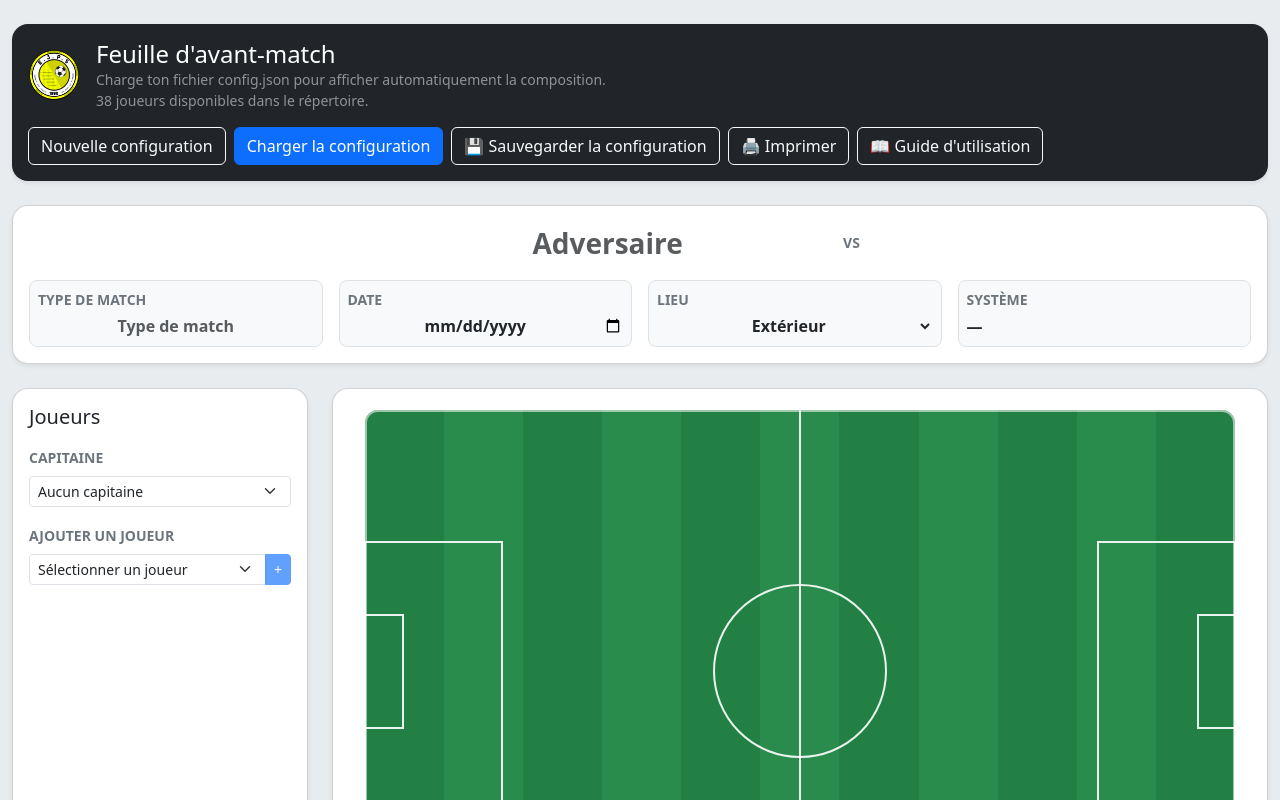
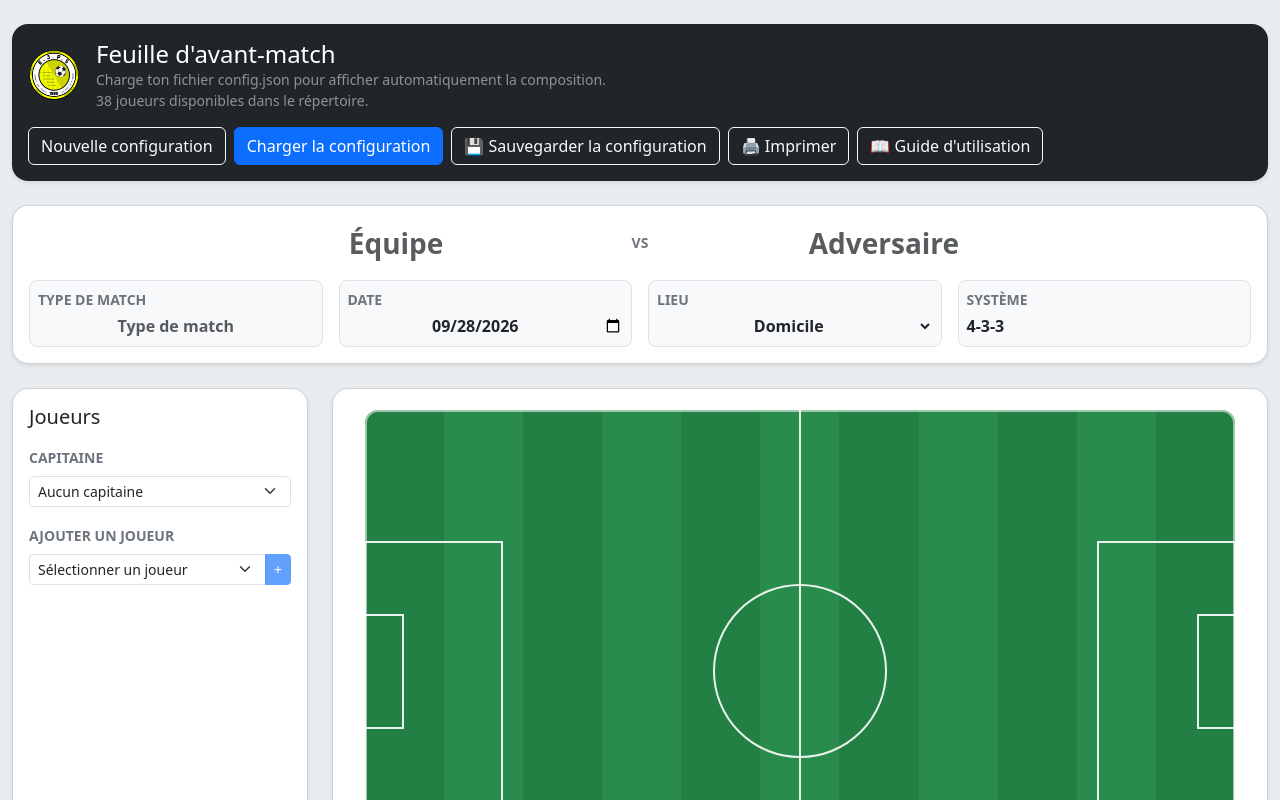
Before and after one commit to maxcl10/CoachBoard, an Angular app: page / in a window 1280 px wide. Both pictures are taken after a click on the button "Nouvelle configuration". Shown: the top 800 px of the page. Built offline with nearby package versions, Linux system fonts and the light colour scheme.

Commit message:
feat: implement editable team input with update functionality

```diff
--- a/src/app/app.html
+++ b/src/app/app.html
@@ -31,7 +31,16 @@
       <div class="d-flex align-items-center justify-content-center gap-4 mb-3">
         <div class="fs-3 fw-bold">
           @if (config().home) {
-            <span>{{ config().team }}</span>
+            <label class="visually-hidden" for="teamInput">Équipe</label>
+            <input
+              id="teamInput"
+              class="editable-field fs-3 fw-bold text-center d-print-none"
+              type="text"
+              [value]="config().team"
+              (change)="updateTeam($event)"
+              placeholder="Équipe"
+            />
+            <span class="d-none d-print-inline">{{ config().team || '—' }}</span>
           } @else {
             <label class="visually-hidden" for="opponentInput">Adversaire</label>
             <input
@@ -59,7 +68,16 @@
             />
             <span class="d-none d-print-inline">{{ config().opponent || '—' }}</span>
           } @else {
-            <span>{{ config().team }}</span>
+            <label class="visually-hidden" for="teamInput">Équipe</label>
+            <input
+              id="teamInput"
+              class="editable-field fs-3 fw-bold text-center d-print-none"
+              type="text"
+              [value]="config().team"
+              (change)="updateTeam($event)"
+              placeholder="Équipe"
+            />
+            <span class="d-none d-print-inline">{{ config().team || '—' }}</span>
           }
         </div>
       </div>
--- a/src/app/app.ts
+++ b/src/app/app.ts
@@ -154,6 +154,11 @@ export class App {
       : `Joueur ${player.playerId}`;
   }
 
+  protected updateTeam(event: Event): void {
+    const value = (event.target as HTMLInputElement).value;
+    this.config.update((config) => ({ ...config, team: value }));
+  }
+
   protected updateOpponent(event: Event): void {
     const value = (event.target as HTMLInputElement).value;
     this.config.update((config) => ({ ...config, opponent: value }));
@@ -184,14 +189,22 @@ export class App {
       team: '',
       opponent: '',
       venue: '',
-      home: false,
+      home: true,
       matchType: '',
-      date: '',
-      formation: '',
+      date: this.todayAsIsoDate(),
+      formation: '4-3-3',
       players: [],
     });
     this.selectedPlayerId.set(null);
     this.draggingPlayerId.set(null);
+  }
+
+  /** Returns today's date formatted as 'yyyy-MM-dd' for the date input default. */
+  private todayAsIsoDate(): string {
+    const today = new Date();
+    const month = String(today.getMonth() + 1).padStart(2, '0');
+    const day = String(today.getDate()).padStart(2, '0');
+    return `${today.getFullYear()}-${month}-${day}`;
   }
 
   protected addPlayer(): void {
```
